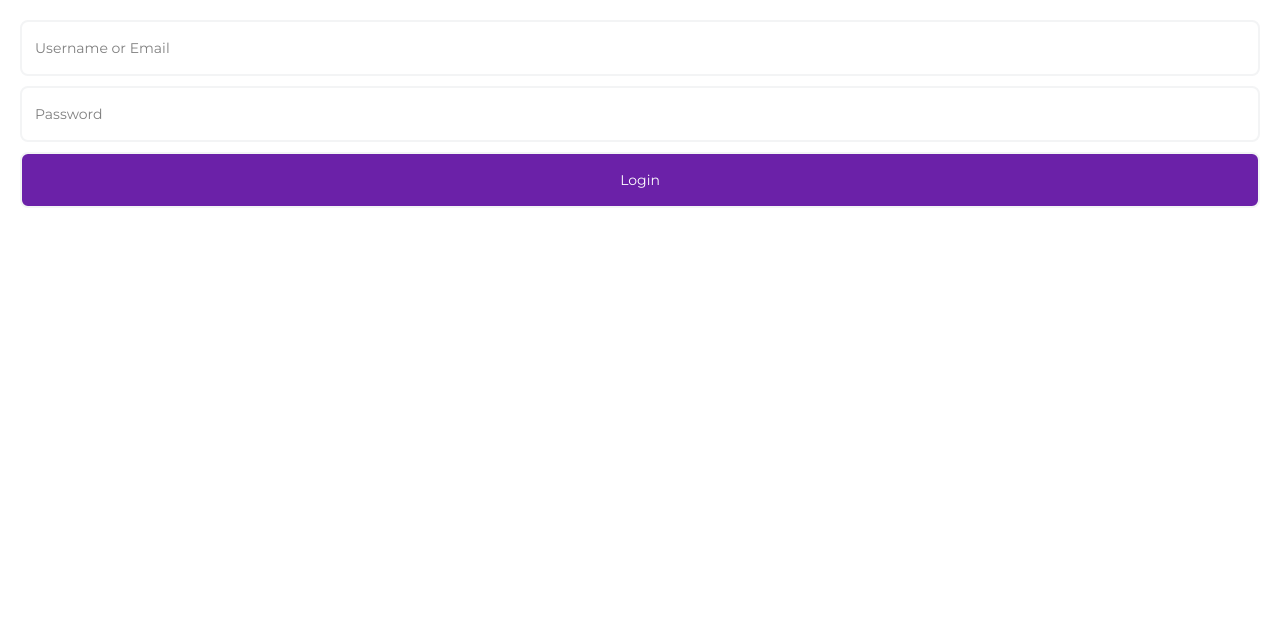
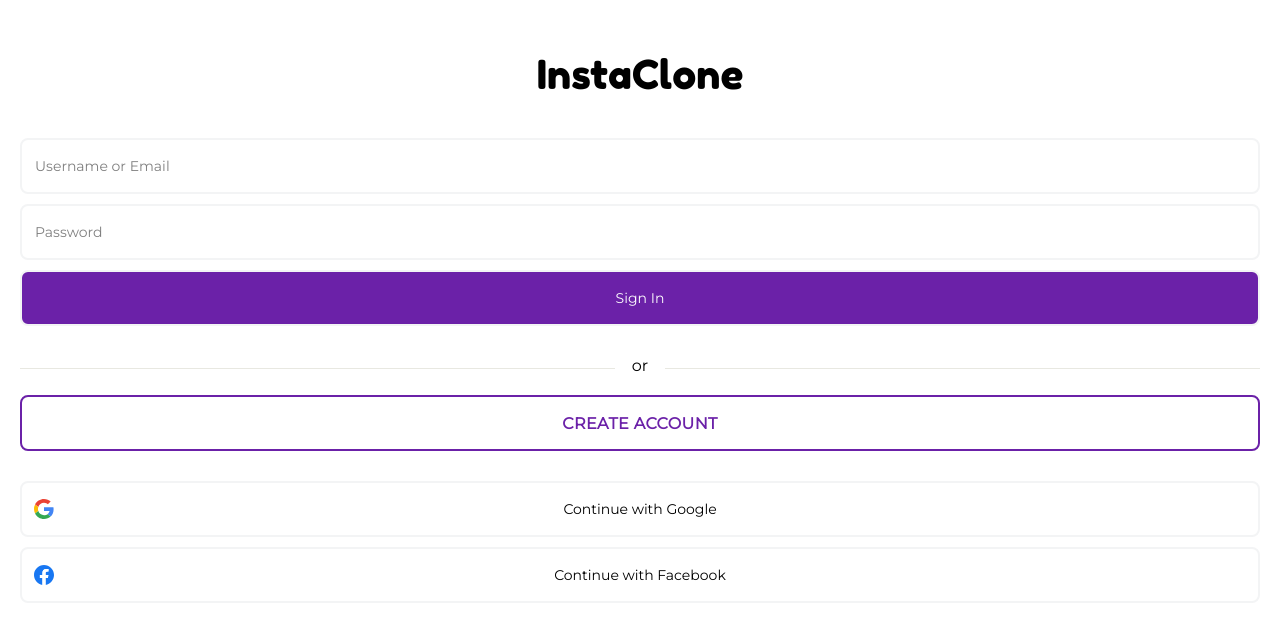
Before and after one commit to christianparanas/insta-clone-frontend, a Next.js app: page /account/login in a window 1280 px wide. Shown: the top 624 px of the page. Built offline with nearby package versions, Linux system fonts and the light colour scheme.

Commit message:
login ui

```diff
--- a/pages/account/login.tsx
+++ b/pages/account/login.tsx
@@ -1,15 +1,33 @@
-import {useState, useEffect } from "react";
+import { useState, useEffect } from "react";
+import Link from 'next/link'
 
 export default function login() {
   return (
     <>
       <div className="login_page_container">
         <div className="login_form_container">
+          <div className="login_form_head">
+          InstaClone
+          </div>
           <form>
             <input type="text" placeholder="Username or Email" />
             <input type="password" placeholder="Password" />
-            <input className="login_btn" type="submit" value="Login" />
+            <input className="login_btn" type="submit" value="Sign In" />
           </form>
+          <div className="orSep"><span></span><div className="or">or</div><span></span></div>
+				<Link href="/account/register">
+					<div className="createAcctBtn">CREATE ACCOUNT</div>
+				</Link>
+
+
+				<div className="loginWithGoogle">
+					<div className="text">Continue with Google</div>
+					<svg viewBox="0 0 18 18" role="presentation" aria-hidden="true" focusable="false"><g fill="none" fillRule="evenodd"><path d="M9 3.48c1.69 0 2.83.73 3.48 1.34l2.54-2.48C13.46.89 11.43 0 9 0 5.48 0 2.44 2.02.96 4.96l2.91 2.26C4.6 5.05 6.62 3.48 9 3.48z" fill="#EA4335"></path><path d="M17.64 9.2c0-.74-.06-1.28-.19-1.84H9v3.34h4.96c-.1.83-.64 2.08-1.84 2.92l2.84 2.2c1.7-1.57 2.68-3.88 2.68-6.62z" fill="#4285F4"></path><path d="M3.88 10.78A5.54 5.54 0 0 1 3.58 9c0-.62.11-1.22.29-1.78L.96 4.96A9.008 9.008 0 0 0 0 9c0 1.45.35 2.82.96 4.04l2.92-2.26z" fill="#FBBC05"></path><path d="M9 18c2.43 0 4.47-.8 5.96-2.18l-2.84-2.2c-.76.53-1.78.9-3.12.9-2.38 0-4.4-1.57-5.12-3.74L.97 13.04C2.45 15.98 5.48 18 9 18z" fill="#34A853"></path><path d="M0 0h18v18H0V0z"></path></g></svg>
+				</div>
+				<div className="loginWithGoogle">
+					<div className="text">Continue with Facebook</div>
+					<svg viewBox="0 0 24 24" aria-hidden="true" focusable="false"><defs><path id="a" d="M.001 0H24v23.854H.001z"></path></defs><g fill="none" fillRule="evenodd"><path d="M24 12c0-6.627-5.373-12-12-12S0 5.373 0 12c0 5.99 4.388 10.954 10.125 11.854V15.47H7.078V12h3.047V9.356c0-3.007 1.792-4.668 4.533-4.668 1.312 0 2.686.234 2.686.234v2.953H15.83c-1.491 0-1.956.925-1.956 1.874V12h3.328l-.532 3.469h-2.796v8.385C19.612 22.954 24 17.99 24 12" fill="#1877F2" mask="url(#b)"></path><path d="M16.671 15.469L17.203 12h-3.328V9.749c0-.949.465-1.874 1.956-1.874h1.513V4.922s-1.374-.234-2.686-.234c-2.741 0-4.533 1.66-4.533 4.668V12H7.078v3.469h3.047v8.385a12.09 12.09 0 003.75 0V15.47h2.796" fill="#FFF"></path></g></svg>
+				</div>
         </div>
       </div>
     </>
--- a/pages/account/register.tsx
+++ b/pages/account/register.tsx
@@ -10,7 +10,7 @@ export default function register() {
 				<input type="text" placeholder="Full name" />
 				<input type="email" placeholder="Email" />
             <input type="password" placeholder="Password" />
-            <input className="register_btn" type="submit" value="register" />
+            <input className="register_btn" type="submit" value="Sign Up" />
           </form>
         </div>
       </div>
--- a/styles/client/login.scss
+++ b/styles/client/login.scss
@@ -1,9 +1,18 @@
+@import url('https://fonts.googleapis.com/css2?family=Fredoka+One&display=swap');
+
 
 .login_page_container {
 
   .login_form_container {
-    padding: 20px;
+    padding: 50px 20px 20px;
 
+    .login_form_head {
+      width: 100%;
+      font-size: 40px;
+      font-family: 'Fredoka One', cursive;
+      text-align: center;
+      margin-bottom: 40px;
+    }
 
     form {
 
@@ -29,7 +38,80 @@
         color: white;
         cursor: pointer;
         background: #6b21a8;
+
       }
+    }
+
+    .loginWithGoogle {
+
+      cursor: pointer;
+      display: flex;
+      align-items: center;
+      position: relative;
+
+      width: 100%;
+      outline: 0;
+      margin-bottom: 10px;
+      font-size: 14px;
+      font-weight: 300;
+      line-height: 20px;
+      padding: 13px;
+      height: 56px;
+      border: 2px solid #f3f4f5;
+      box-sizing: border-box;
+      border-radius: 8px;
+
+
+      svg {
+        height: 20px;
+        width: 20px;
+        display: block;
+        position: absolute;
+        left: 12px;
+      }
+
+      .text {
+        width: 100%;
+        display: grid;
+        place-items: center;
+      }
+    }
+
+		.orSep {
+
+			display: grid;
+			grid-template-columns: 1fr 50px 1fr;
+			margin: 20px 0;
+
+			.or {
+				text-align: center;
+			}
+
+			span {
+				border-bottom: 1px solid #e8e8e1;
+				margin-bottom: 6px;
+			}
+		}
+
+    .createAcctBtn {
+      cursor: pointer;
+      width: 100%;
+      color: #6b21a8;
+      text-align: center;
+      background: #fff;
+      font-size: 1em;
+      outline: 0;
+      border: 2px solid #6b21a8;
+      font-weight: 700;
+      letter-spacing: 0.025em;
+      margin-bottom: 30px;
+      padding: 13px;
+      height: 56px;
+      box-sizing: border-box;
+      border-radius: 8px;
+      display: flex;
+      align-items: center;
+      justify-content: center;
     }
   }
 }
```
